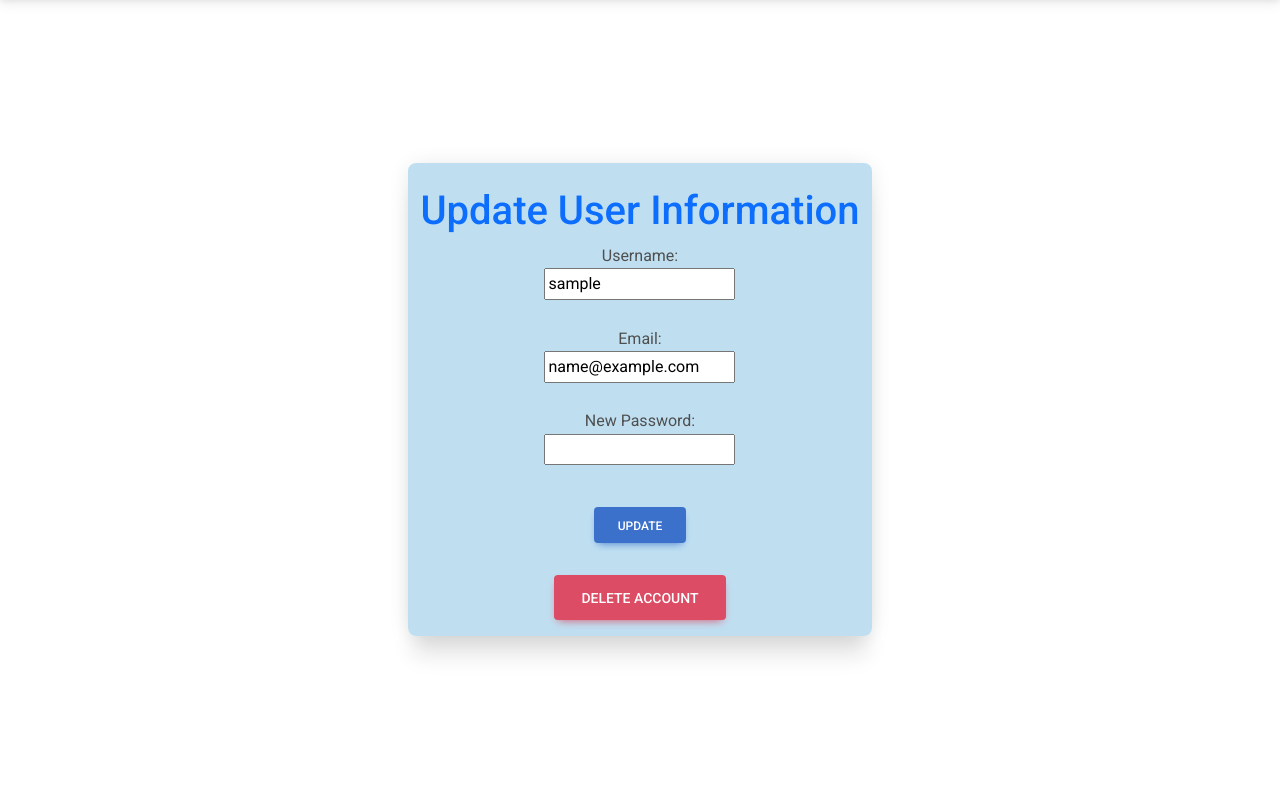
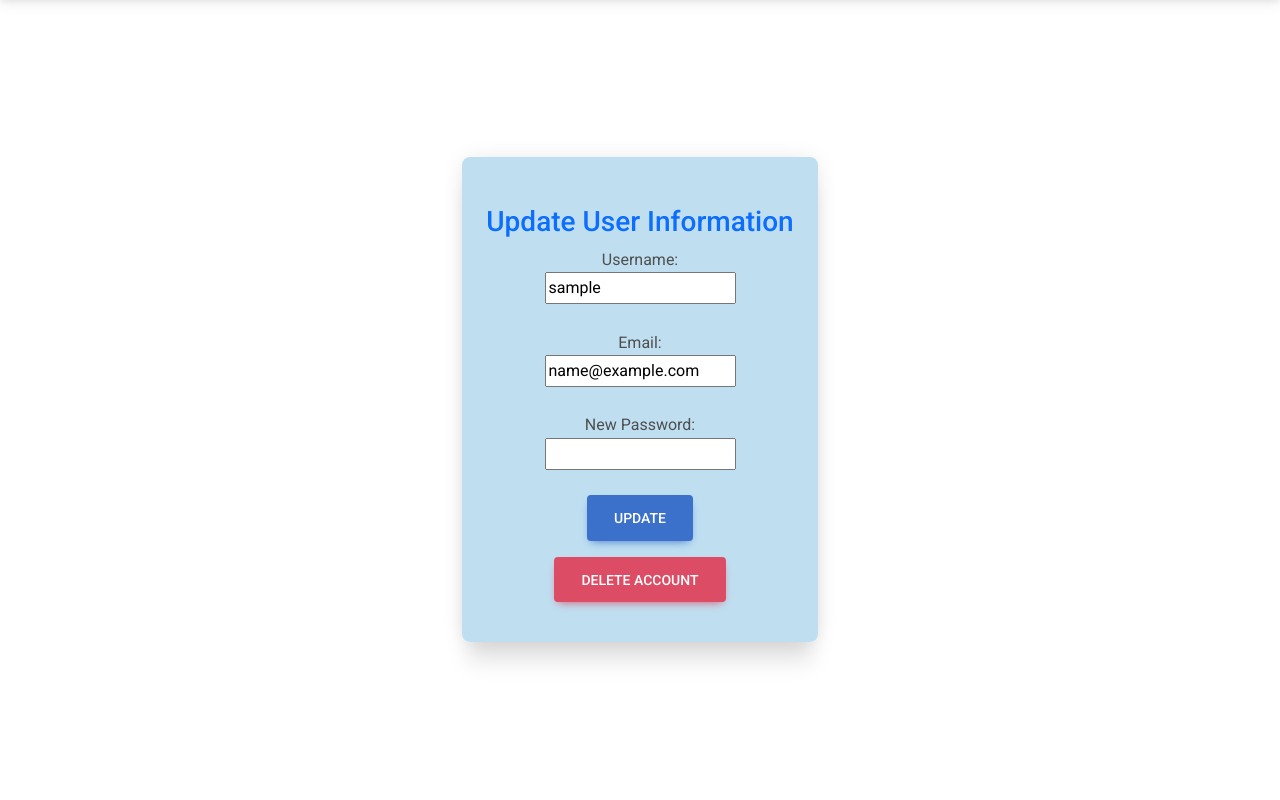
Before and after one commit to williamkoh0206/SEO-Keywords-Planner, a Flask app: template templates/update_info.html in a window 1280 px wide. Shown: the part 59-859 px from the top of the page. Run offline with Flask 3, Linux system fonts and the light colour scheme; the template is opened without the code that fills it: most values are stand-ins (such as "Sample title", 1, 10 or a date in 2020); some libraries are stand-ins or nearby versions.

Commit message:
update the headers and add the username in header

```diff
--- a/app.py
+++ b/app.py
@@ -216,7 +216,7 @@ def update_info():
             for user in existing_users:
                 if user['username'] == username:
                     email = user['email']
-            return render_template('update_info.html', username=username, email=email,active_page = 'update_info')
+            return render_template('update_info.html', username=username, email=email,active_page = 'update_info',logged_in=True)
     else:
         return redirect(url_for('login'))
 
--- a/templates/base.html
+++ b/templates/base.html
@@ -27,7 +27,7 @@
           <a class="font-weight-bold fw-bold" href="/">SEO Keywords Planner</a>
         </div>
         <ul class="nav justify-content-end menu">
-          {% if logged_in %}
+          {% if logged_in%}
           <li class="nav-item">
             <a
               class="nav-link {% if active_page == 'home' %}active{% endif %}"
@@ -50,12 +50,16 @@
             >
           </li>
           <li class="nav-item">
+            <span class="nav-link">User:{{username}}</span>
+          </li>
+          <li class="nav-item">
             <a
               class="nav-link {% if active_page == 'signup' %}active{% endif %}"
               href="{{ url_for('signout')}}"
               >Sign Out</a
             >
           </li>
+
           {% else %}
           <li class="nav-item">
             <a
--- a/templates/update_info.html
+++ b/templates/update_info.html
@@ -3,8 +3,8 @@
 {% block content %}
   <div class="container d-flex justify-content-center align-items-center vh-100">
     <div class="card mx-4 mx-md-5 shadow-5-strong" style="background: hsla(202, 65%, 81%, 0.8); backdrop-filter: blur(30px);">
-      <div class="container mt-4 text-center">
-        <h1 class="account-title">Update User Information</h1>
+      <div class="container mt-4 text-center p-4">
+        <h3 class="account-title">Update User Information</h3>
         <form action="{{ url_for('update_info') }}" method="POST">
           <label for="username">Username:</label><br>
           <input type="text" id="username" name="username" value="{{ username }}" readonly><br><br>
@@ -15,7 +15,7 @@
           <label for="password">New Password:</label><br>
           <input type="password" id="password" name="password"><br><br>
 
-          <input type="submit" value="Update" class="btn btn-primary my-3">
+          <button type="submit" class="btn btn-primary btn-lg">Update</button>
 
           <form action="{{ url_for('delete_account') }}" method="POST" id="delete-account-form">
             <div class="my-3">
```
